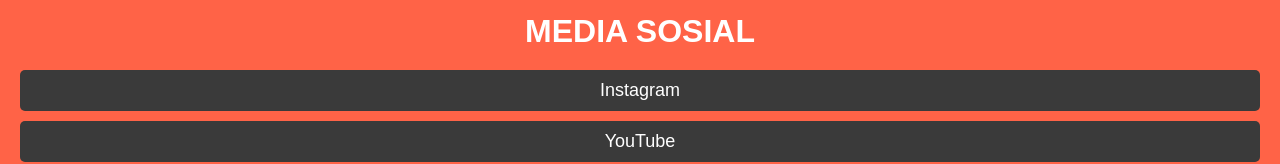
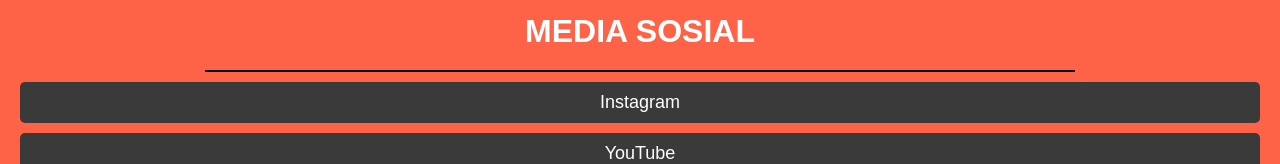
Before and after one commit to BagasHtml/Portofolio-neww, a plain HTML site: page index.html in a window 1280 px wide. Shown: the part 1346-1510 px from the top of the page. Drawn offline with Linux system fonts and the light colour scheme; a script that the page names is missing; some icons are missing.

Commit message:
Update index.html

```diff
--- a/index.html
+++ b/index.html
@@ -3,7 +3,7 @@
 <head>
     <meta charset="UTF-8">
     <meta name="viewport" content="width=device-width, initial-scale=1.0">
-    <title>Portofolio Saya</title>
+    <title>Portofolio Bagas Tresna Nanda</title>
     <link rel="stylesheet" href="style3.css">
     <link href="https://fonts.googleapis.com/css2?family=Roboto:wght@300;400;500&display=swap" rel="stylesheet">
     <link rel="icon" href="logo web.png">
@@ -98,6 +98,7 @@
     <section id="contact">
         <div class="container">
             <h2>MEDIA SOSIAL</h2>
+            <hr width="70%" color="black">
             <div class="social-links">
                 <a href="https://instagram.com/bagas_tresnaa_" target="_blank">
                     <i class="bx bxl-instagram"></i> Instagram
```
